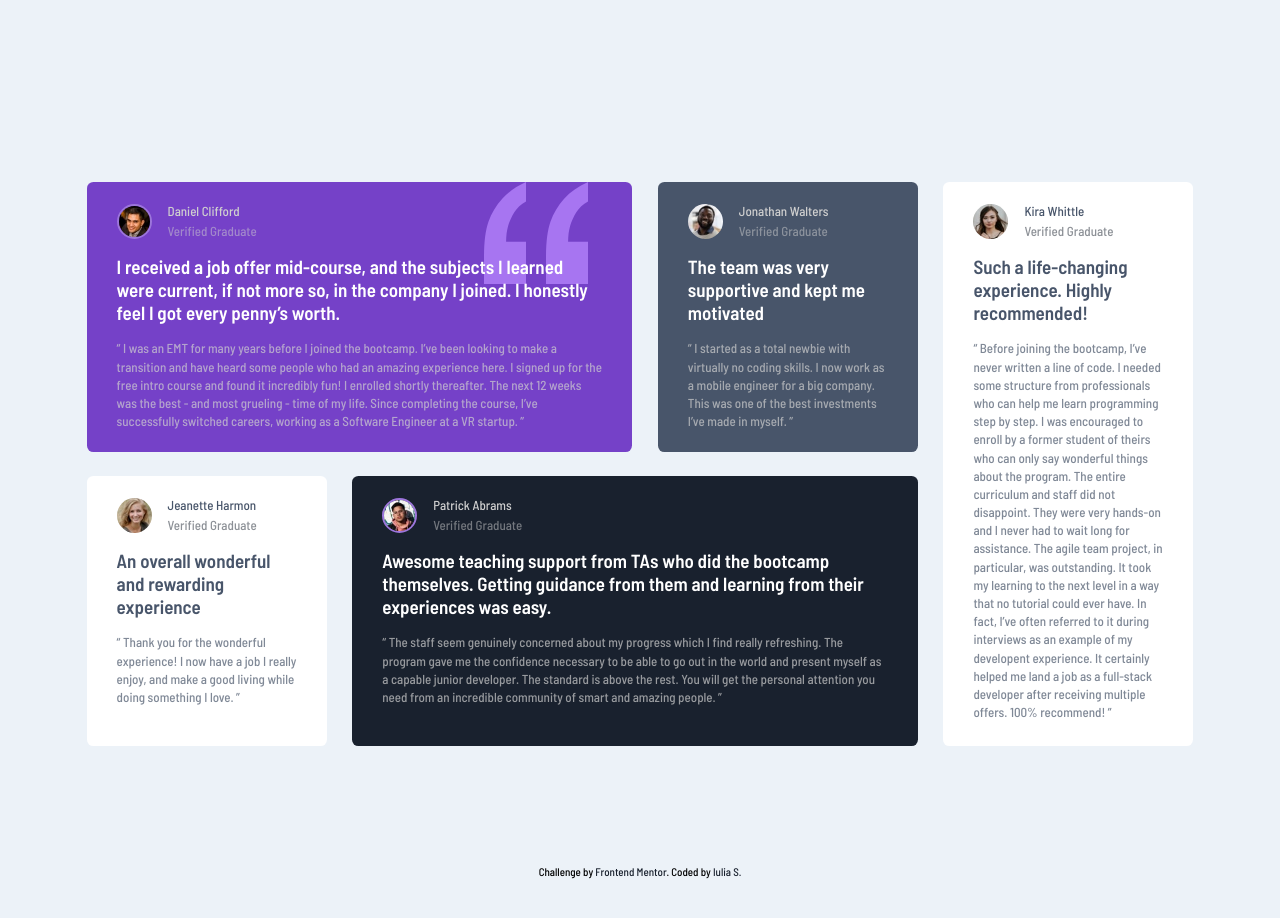
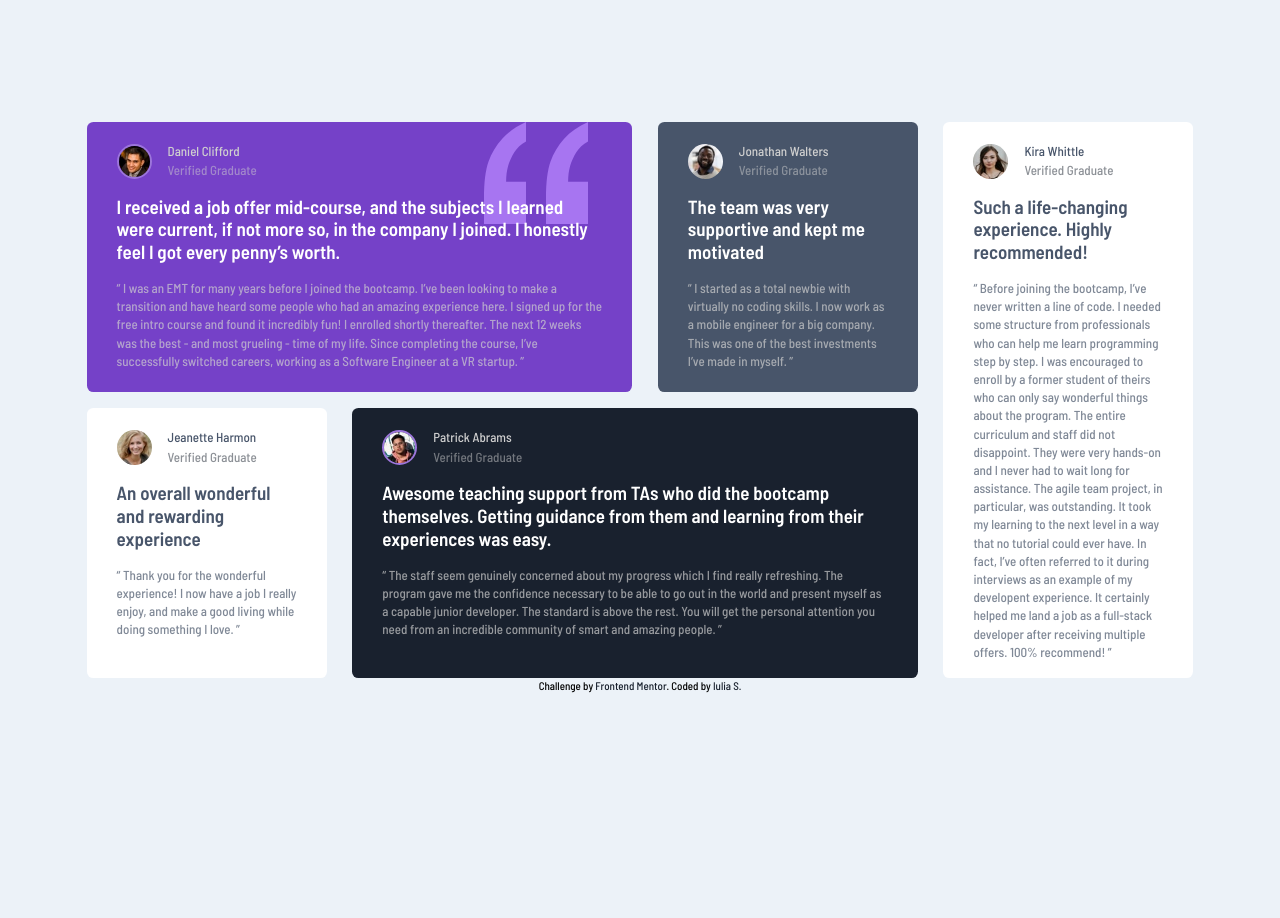
Before and after one commit to iulias17/Testimonials-grid-section, a plain HTML site: page index.html in a window 1280 px wide. After the commit the page ends 800 px from the top, so only its background shows below. Drawn offline with Linux system fonts and the light colour scheme.

Commit message:
Update style.css

```diff
--- a/style.css
+++ b/style.css
@@ -110,7 +110,13 @@ img {
         gap: 3% 8%;
         justify-content: center;
         align-content: center;
+        height: 100%;
+    }
+    body {
+        display: grid;
+        justify-content: center;
         height: 100vh;
+        align-content: center;
     }
     .container1 {
         grid-area: container1;
```
